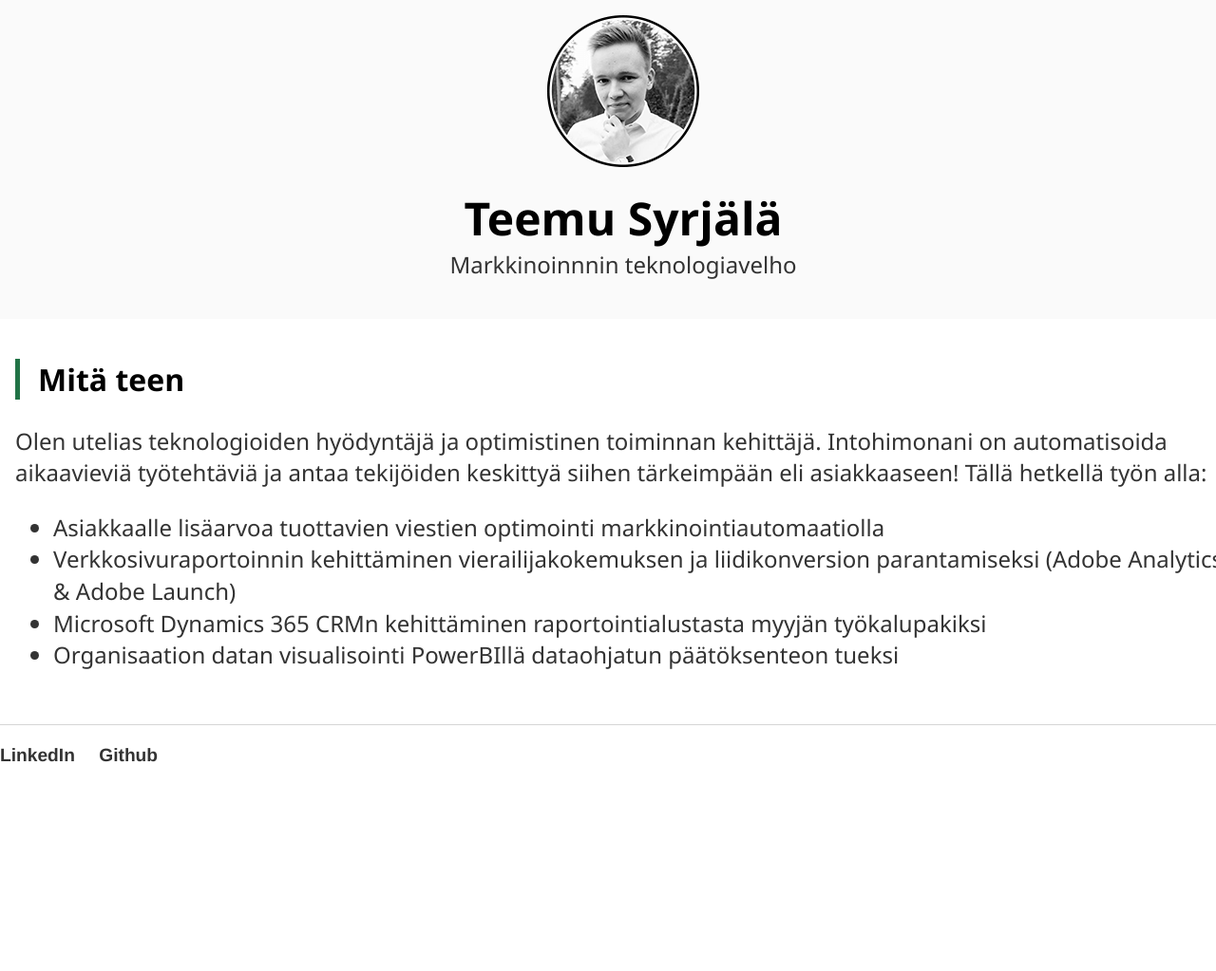
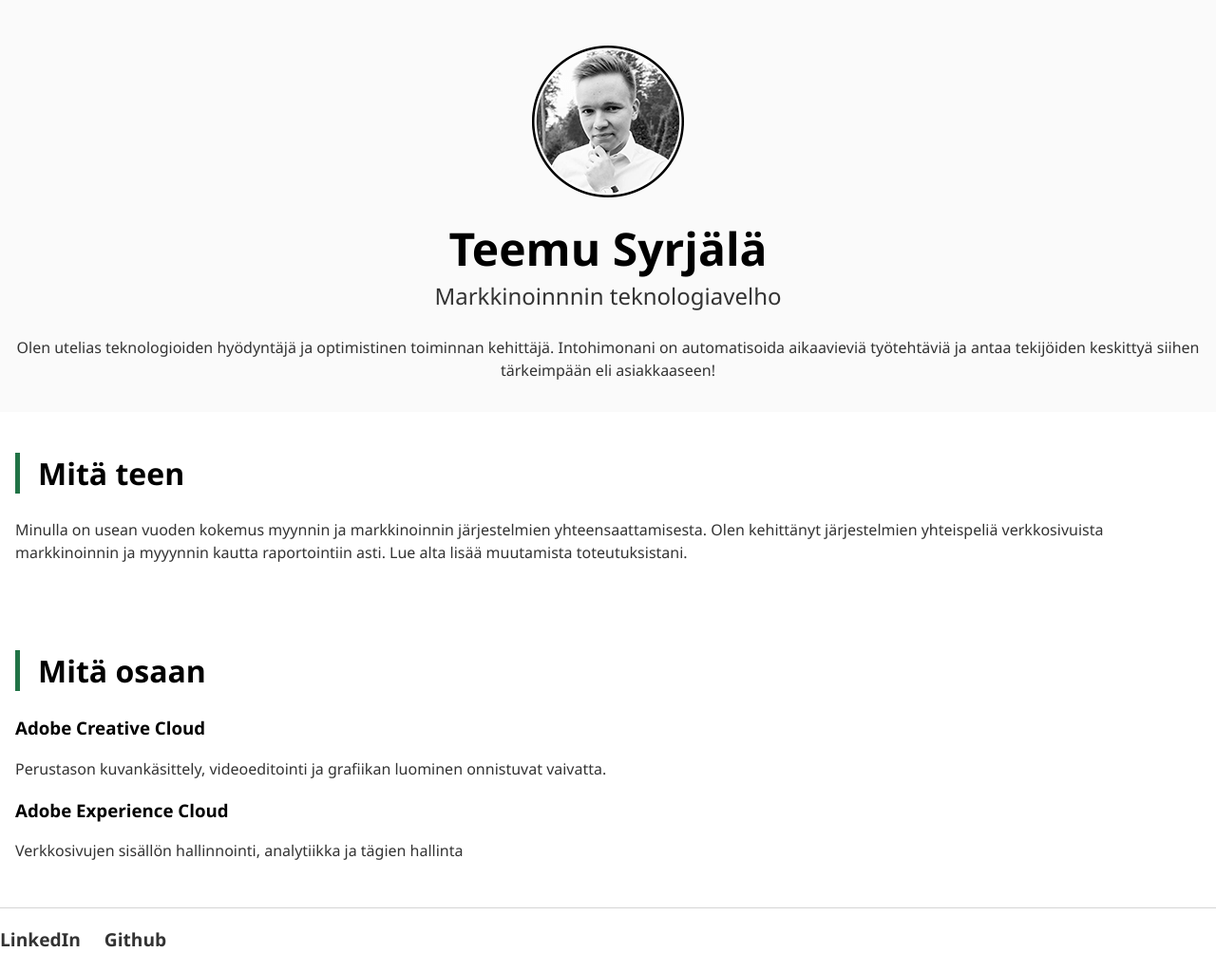
Before and after one commit to T3mmu/t3mmu.github.io, a Jekyll site: the page built from index.html, in a window 1280 px wide. Shown: the whole page at 95% size. Built offline with Jekyll 4.4.1, drawn with Linux system fonts in a browser that asks for light colours; before the commit the page ends 900 px from its top, so only the background shows below that.

Commit message:
Update index

```diff
--- a/css/main.css
+++ b/css/main.css
@@ -1,9 +1,9 @@
 body {
     font-family:"Segoe UI",'Helvetica', 'Arial', 'Sans-Serif';
+    font-size: 1em;
     margin: 0;
 }
 nav ul, footer ul {
-    font-family:'Helvetica', 'Arial', 'Sans-Serif';
     padding: 0px;
     list-style: none;
     font-weight: bold;
@@ -24,8 +24,7 @@ h1 {
     margin:0;
 }
 p {
-    font-size: 1.5em;
-    line-height: 1.4em;
+    line-height: 1.5em;
     color: #333;
 }
 
@@ -57,13 +56,12 @@ ul.posts li {
 
 section {
   padding: 1em;
-  width: 100vw;
 }
 
 .about-me-section {
   background-color: #fafafa;
   display: block;
-  padding-top: 3em
+  padding-top: 3em;
   margin-left: auto;
   margin-right: auto;
   text-align: center;
--- a/index.html
+++ b/index.html
@@ -10,18 +10,24 @@ description: Olen utelias ja optimistinen toiminnan kehittäjä. Intohimonani on
   <div>
   <h1 class="">Teemu Syrjälä</h1>
 	<p class="tagline mb-1"> Markkinoinnnin teknologiavelho</p>
+  <p>Olen utelias teknologioiden hyödyntäjä ja optimistinen toiminnan kehittäjä. Intohimonani on automatisoida aikaavieviä
+  työtehtäviä ja antaa tekijöiden keskittyä siihen tärkeimpään eli asiakkaaseen!</p>
   </div>
 </section>
 
 <section class="mb-1">
   <h2 class="section-title">Mitä teen</h2>
-	<p>Olen utelias teknologioiden hyödyntäjä ja optimistinen toiminnan kehittäjä. Intohimonani on automatisoida aikaavieviä
-	työtehtäviä ja antaa tekijöiden keskittyä siihen tärkeimpään eli asiakkaaseen! Tällä hetkellä työn alla: </p>
+  <p>Minulla on usean vuoden kokemus myynnin ja markkinoinnin järjestelmien yhteensaattamisesta. Olen kehittänyt järjestelmien yhteispeliä verkkosivuista markkinoinnin ja myyynnin kautta raportointiin asti. Lue alta lisää muutamista toteutuksistani.</p>
+</section>
 
-	<ul>
-		<li>Asiakkaalle lisäarvoa tuottavien viestien optimointi markkinointiautomaatiolla</li>
-	  <li>Verkkosivuraportoinnin kehittäminen vierailijakokemuksen ja liidikonversion parantamiseksi (Adobe Analytics & Adobe Launch)</li>
-		<li>Microsoft Dynamics 365 CRMn kehittäminen raportointialustasta myyjän työkalupakiksi</li>
-		<li>Organisaation datan visualisointi PowerBIllä dataohjatun päätöksenteon tueksi</li>
-	</ul>
+<section class="mb-1">
+  <h2 class="section-title">Mitä osaan</h2>
+  <div class="">
+    <h3>Adobe Creative Cloud</h3>
+    <p>Perustason kuvankäsittely, videoeditointi ja grafiikan luominen onnistuvat vaivatta. </p>
+  </div>
+  <div class="">
+    <h3>Adobe Experience Cloud</h3>
+    <p>Verkkosivujen sisällön hallinnointi, analytiikka ja tägien hallinta</p>
+  </div>
 </section>
```
